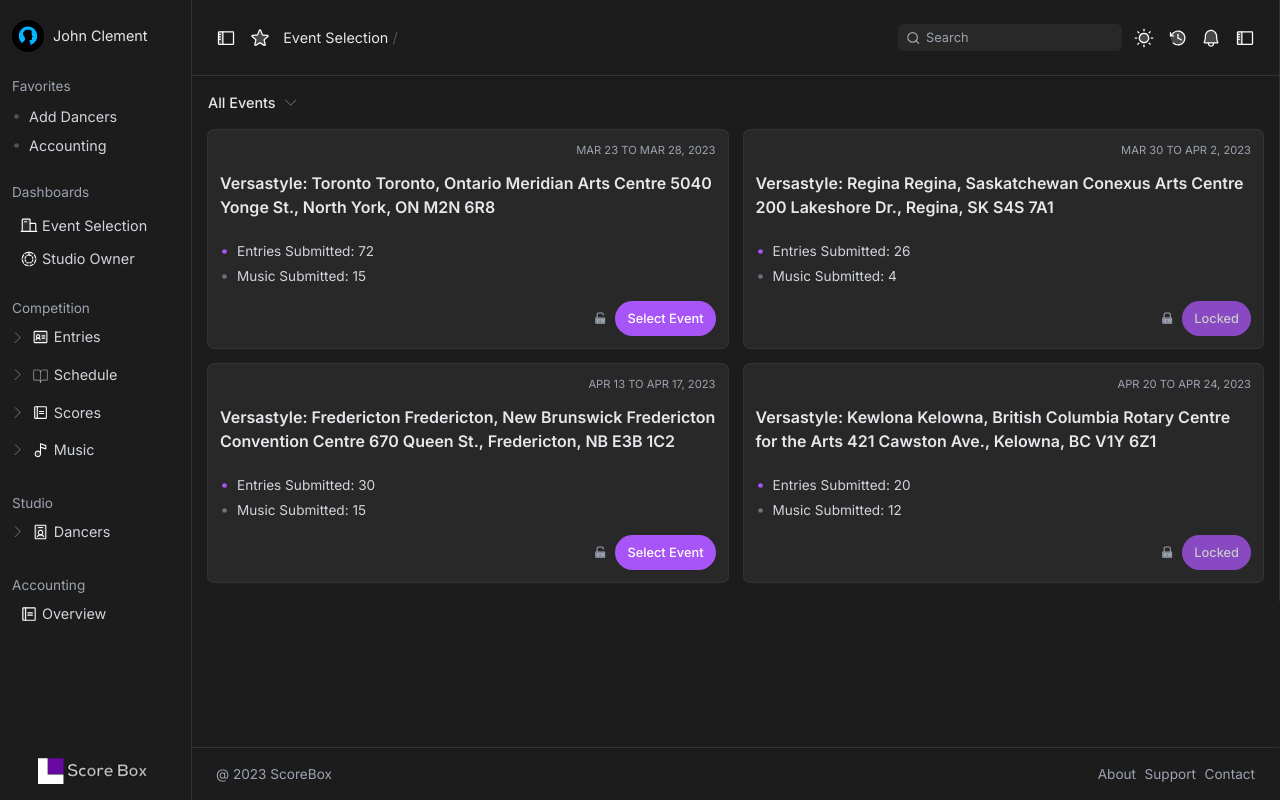
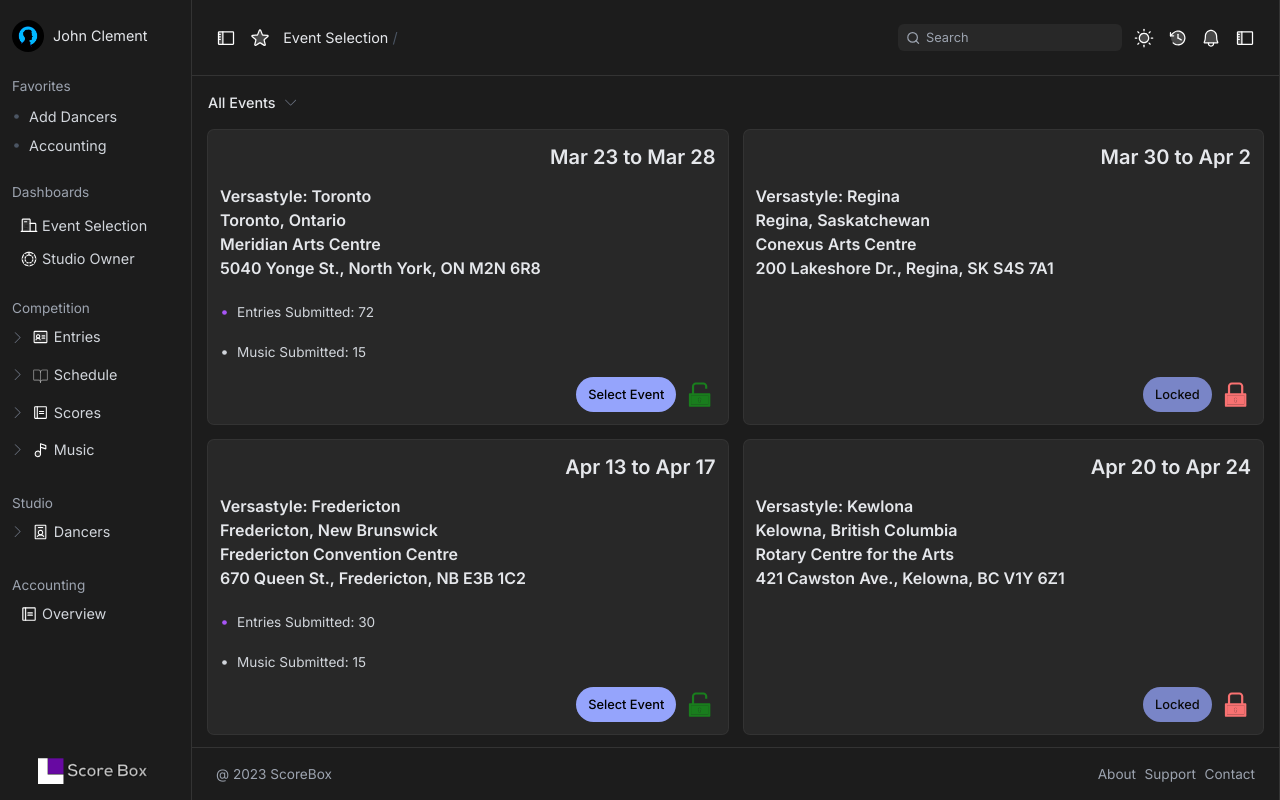
Before and after one commit to okoyecharles/atop-web-tech-takehome, a React (Create React App) app: page / in a window 1280 px wide. Built offline with nearby package versions, Linux system fonts and the light colour scheme.

Commit message:
Add suggested changes

```diff
--- a/src/css/index.css
+++ b/src/css/index.css
@@ -1,3 +1,31 @@
 @tailwind base;
+
+:root {
+  --primary: #1c1c1c;
+  --secondary: rgba(255, 255, 255, 0.1);
+}
+
+/* Firefox */
+* {
+  scrollbar-width: thin;
+  scrollbar-color: var(--secondary) var(--primary);
+}
+
+/* Chrome, Edge, and Safari */
+*::-webkit-scrollbar {
+  width: 15px;
+}
+
+*::-webkit-scrollbar-track {
+  background: var(--primary);
+  border-radius: 5px;
+}
+
+*::-webkit-scrollbar-thumb {
+  background-color: var(--secondary);
+  border-radius: 14px;
+  border: 3px solid var(--primary);
+}
+
 @tailwind components;
 @tailwind utilities;
--- a/src/features/data/events.js
+++ b/src/features/data/events.js
@@ -1,42 +1,54 @@
 const events = [
   {
     id: 1,
-    title:
-      "Versastyle: Toronto Toronto, Ontario Meridian Arts Centre 5040 Yonge St., North York, ON M2N 6R8",
-    subtitle: "Versa: Toronto",
+    titles: [
+      "Versastyle: Toronto",
+      "Toronto, Ontario",
+      "Meridian Arts Centre",
+      "5040 Yonge St., North York, ON M2N 6R8",
+    ],
     submittedEntries: 72,
     submittedMusic: 15,
-    date: "Mar 23 to Mar 28, 2023",
+    date: "Mar 23 to Mar 28",
     locked: false,
   },
   {
     id: 2,
-    title:
-      "Versastyle: Regina Regina, Saskatchewan Conexus Arts Centre 200 Lakeshore Dr., Regina, SK S4S 7A1",
-    subtitle: "Versastyle: Regina",
+    titles: [
+      "Versastyle: Regina",
+      "Regina, Saskatchewan",
+      "Conexus Arts Centre",
+      "200 Lakeshore Dr., Regina, SK S4S 7A1"
+    ],
     submittedEntries: 26,
     submittedMusic: 4,
-    date: "Mar 30 to Apr 2, 2023",
+    date: "Mar 30 to Apr 2",
     locked: true,
   },
   {
     id: 3,
-    title:
-      "Versastyle: Fredericton Fredericton, New Brunswick Fredericton Convention Centre 670 Queen St., Fredericton, NB E3B 1C2",
-    subtitle: "Versastyle: Fredericton",
+    titles: [
+      "Versastyle: Fredericton",
+      "Fredericton, New Brunswick",
+      "Fredericton Convention Centre",
+      "670 Queen St., Fredericton, NB E3B 1C2"
+    ],
     submittedEntries: 30,
     submittedMusic: 15,
-    date: "Apr 13 to Apr 17, 2023",
+    date: "Apr 13 to Apr 17",
     locked: false,
   },
   {
     id: 4,
-    title:
-      "Versastyle: Kewlona Kelowna, British Columbia Rotary Centre for the Arts 421 Cawston Ave., Kelowna, BC V1Y 6Z1",
-    subtitle: "Versastyle: Kewlona",
+    titles: [
+      "Versastyle: Kewlona",
+      "Kelowna, British Columbia",
+      "Rotary Centre for the Arts",
+      "421 Cawston Ave., Kelowna, BC V1Y 6Z1"
+    ],
     submittedEntries: 20,
     submittedMusic: 12,
-    date: "Apr 20 to Apr 24, 2023",
+    date: "Apr 20 to Apr 24",
     locked: true,
   },
 ];
--- a/src/features/layout/RightBar.js
+++ b/src/features/layout/RightBar.js
@@ -6,7 +6,7 @@
   return (
     <section
       className={`py-6 bg-gray-primary border-t overflow-y-scroll md:border-t-0 md:border-l z-40 border-gray-700
-      fixed lg:static md:top-[76.2px] left-0 md:left-auto md:right-0 bottom-0 w-full md:w-72 h-[50vh] md:h-full ${
+      fixed lg:static md:top-[76.2px] left-0 md:left-auto md:right-0 bottom-0 w-full md:w-72 h-[50vh] md:h-screen ${
         !open
           ? "translate-y-full md:translate-y-0 md:translate-x-full lg:translate-x-0 lg:w-0"
           : "translate-y-0"
--- a/src/features/pages/EventCard.js
+++ b/src/features/pages/EventCard.js
@@ -8,35 +8,39 @@
 
   return (
     <article className="bg-gray-secondary ring-1 ring-gray-700 p-3 rounded-md flex flex-col gap-1">
-      <div className="flex justify-end text-xsm uppercase text-gray-400">
-        {event.date}
-      </div>
+      <div className="flex justify-end text-xl font-semibold text-gray-200">{event.date}</div>
       <h2 className="text-base font-semibold text-gray-200 py-2 mb-auto">
-        {event.title}
+        {event.titles.map((title) => (
+          <p>{title}</p>
+        ))}
       </h2>
-      <ul className="my-2">
+      <ul className="my-2 h-[65px] flex flex-col justify-between">
+        {event.locked ? null : (
+          <>
             <li className="flex text-ssm items-center text-gray-300">
               <BsDot className="text-2xl -ml-2 text-purple-500" />
               Entries Submitted: {event.submittedEntries}
             </li>
             <li className="flex text-ssm items-center text-gray-300">
-          <BsDot className="text-2xl -ml-2 text-gray-500" />
+              <BsDot className="text-2xl -ml-2 text-gray-300" />
               Music Submitted: {event.submittedMusic}
             </li>
+          </>
+        )}
       </ul>
       <div className="badge flex justify-end items-center gap-2">
-        {event.locked ? (
-          <AiTwotoneLock className="text-gray-400" />
-        ) : (
-          <AiTwotoneUnlock className="text-gray-400" />
-        )}
         <button
-          className="py-2 px-3 rounded-full bg-purple-500 text-white text-sm font-medium disabled:opacity-75 disabled:cursor-not-allowed disabled:pointer-events-none"
+          className="py-2 px-3 rounded-full bg-[#95a4fc] text-black text-sm font-medium disabled:opacity-75 disabled:cursor-not-allowed disabled:pointer-events-none"
           disabled={event.locked}
           onClick={() => navigate(`/events/${event.id}`)}
         >
           {event.locked ? "Locked" : "Select Event"}
         </button>
+        {event.locked ? (
+          <AiTwotoneLock className="text-red-400 text-3xl" />
+        ) : (
+          <AiTwotoneUnlock className="text-[#197e1d] text-3xl" />
+        )}
       </div>
     </article>
   );
```
Lines whose indentation alone changed are shown as unchanged.
